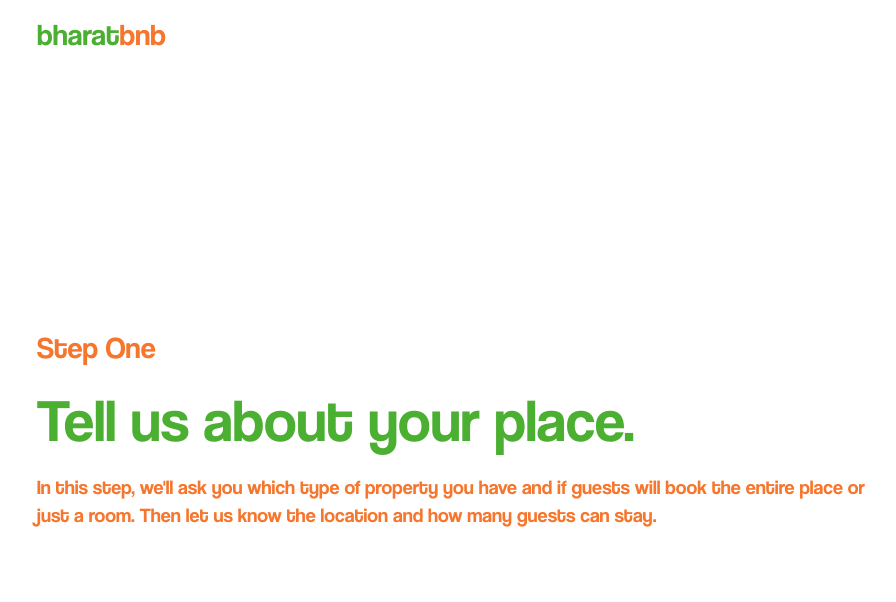
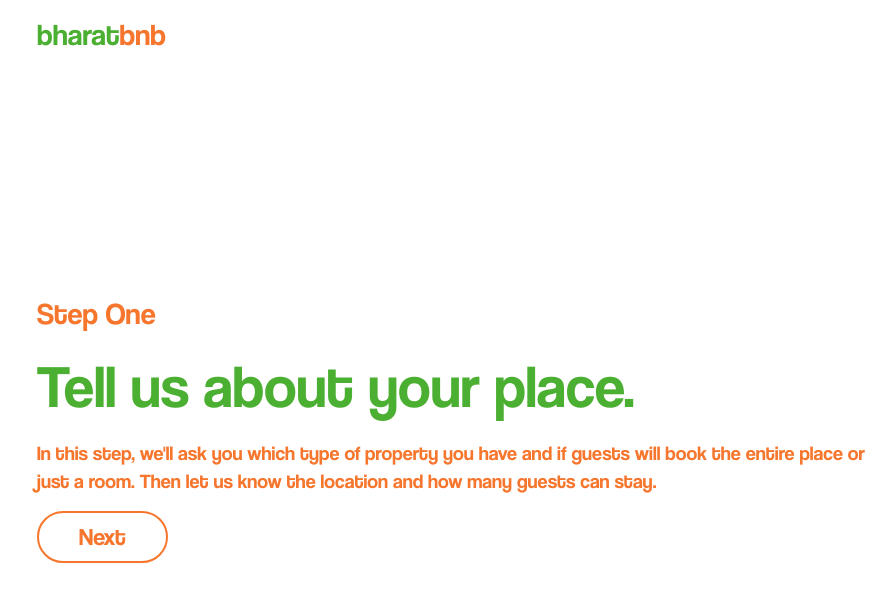
Before and after one commit to gzfs/BharatBNB, a Next.js app: page /register/home/1/tell-us-about-your-place in a window 1280 px wide. Shown: the top 602 px of the page, without its empty margins (3-899 px from the left). Built offline with nearby package versions, Linux system fonts and the light colour scheme.

Commit message:
Place page added

```diff
--- a/app/(register)/register/home/[listingid]/tell-us-about-your-place/page.tsx
+++ b/app/(register)/register/home/[listingid]/tell-us-about-your-place/page.tsx
@@ -1,7 +1,12 @@
 "use client";
 
 import { motion } from "framer-motion";
-export default function TellUsAboutYourPlace() {
+import Link from "next/link";
+export default function TellUsAboutYourPlace({
+  params,
+}: {
+  params: { listingid: string };
+}) {
   return (
     <main className="h-[90.2vh] flex justify-center items-center md:flex-row flex-col">
       <motion.div
@@ -19,6 +24,12 @@ export default function TellUsAboutYourPlace() {
           and if guests will book the entire place or just a room.
           Then let us know the location and how many guests can stay.
         </p>
+        <Link
+          href={`/register/home/${params.listingid}/structure`}
+          className="font-Coolvetica text-2xl px-10 py-2 border-2 rounded-full border-[#F6762D] w-fit text-[#F6762D] mt-4 hover:text-white hover:bg-[#F6762D] transition-colors"
+        >
+          Next
+        </Link>
       </motion.div>
       <video
         className="w-6/12"
```
